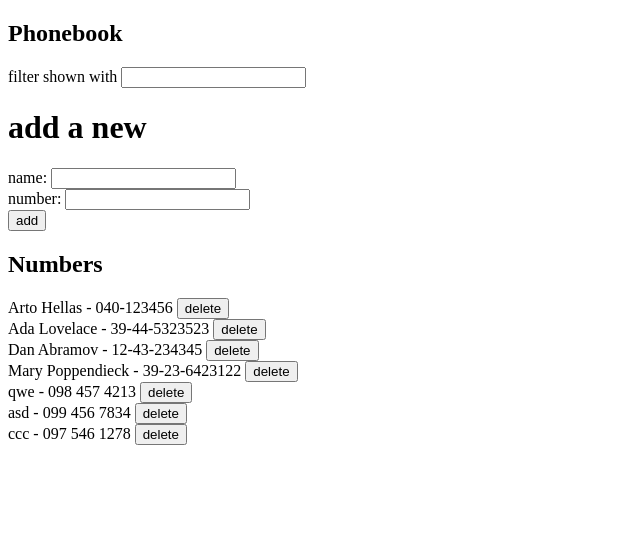
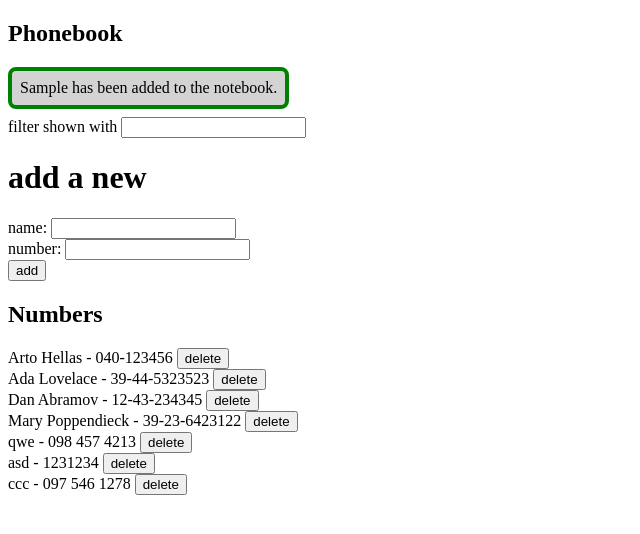
Before and after one commit to NenoPr/FullStackOpen-Submissions, a React (Vite) app in the folder part2/part2b_app/: page / in a window 1280 px wide. Both pictures are taken after typing "Sample", "Sample" into the empty fields and a click on the button "add". Shown: the top 534 px of the page, without its empty margins (0-640 px from the left). Built offline with nearby package versions, Linux system fonts and the light colour scheme; no server answers; data requests are answered from the project's data file.

Commit message:
Exercise 2.16

```diff
--- a/part2/part2b_app/db.json
+++ b/part2/part2b_app/db.json
@@ -27,7 +27,7 @@
     },
     {
       "name": "asd",
-      "number": "099 456 7834",
+      "number": "1231234",
       "id": "yKkr2Vyaw-8"
     },
     {
--- a/part2/part2b_app/src/App.jsx
+++ b/part2/part2b_app/src/App.jsx
@@ -2,14 +2,16 @@ import { useState, useEffect } from "react";
 import Filter from "./components/Filter";
 import PersonForm from "./components/PersonForm";
 import Persons from "./components/Persons";
-import axios from "axios";
 import personsService from "./services/persons";
+import Notification from "./components/Notification";
+import "./index.css";
 
 const App = () => {
   const [persons, setPersons] = useState([]);
   const [newName, setNewName] = useState("");
   const [newNumber, setNewNumber] = useState("");
   const [search, setSearch] = useState("");
+  const [message, setMessage] = useState(null);
 
   useEffect(() => {
     personsService
@@ -38,6 +40,10 @@ const App = () => {
           handleUpdatePerson(existingPerson);
           setNewName("");
           setNewNumber("");
+          setMessage(`${existingPerson.name}'s number has been updated.`);
+          setTimeout(() => {
+            setMessage(null);
+          }, 5000);
         }
       } else {
         alert(`${newName} is already added to phonebook`);
@@ -61,6 +67,10 @@ const App = () => {
 
     setNewName("");
     setNewNumber("");
+    setMessage(`${newPerson.name} has been added to the notebook.`);
+    setTimeout(() => {
+      setMessage(null);
+    }, 5000);
   };
 
   const handleDeletePerson = (person) => {
@@ -73,6 +83,10 @@ const App = () => {
         );
       });
     }
+    setMessage(`${person.name} has been deleted from the phonebook.`);
+    setTimeout(() => {
+      setMessage(null);
+    }, 5000);
   };
 
   const handleUpdatePerson = (existingPerson) => {
@@ -100,6 +114,7 @@ const App = () => {
   return (
     <div>
       <h2>Phonebook</h2>
+      <Notification message={message} />
       <Filter search={search} setSearch={setSearch} />
       <h1>add a new</h1>
       <PersonForm
--- /dev/null
+++ b/part2/part2b_app/src/components/Notification.jsx
@@ -0,0 +1,7 @@
+import "../index.css";
+
+const Notification = ({ message }) => {
+  return message ? <div className="notification">{message}</div> : "";
+};
+
+export default Notification;
--- /dev/null
+++ b/part2/part2b_app/src/index.css
@@ -0,0 +1,9 @@
+.notification {
+  padding: 0.5rem;
+  margin-top: 0.5rem;
+  margin-bottom: 0.5rem;
+  border: 0.25rem solid green;
+  border-radius: 0.5rem;
+  background-color: lightgrey;
+  width: fit-content;
+}
```
